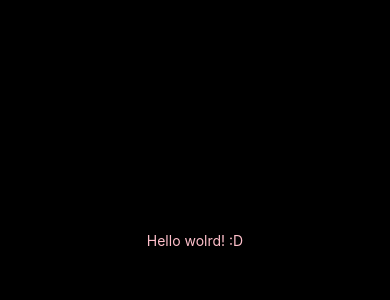
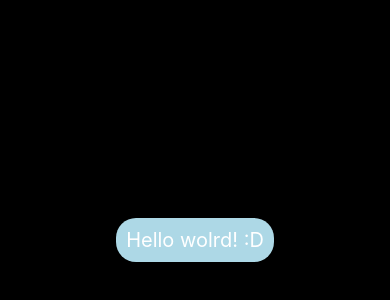
Before and after one commit to ViniciusDadalte/aula_expo_0, a React Native app: screen / in a window 390 px wide. Shown: the part 182-482 px from the top of the page. Built offline with nearby package versions, Linux system fonts and the light colour scheme.

Commit message:
Aula 5-03
Adicionando objetos de estilo no react-native.

```diff
--- a/components/exemplo_0/index.js
+++ b/components/exemplo_0/index.js
@@ -1,9 +1,11 @@
 import { View, Text } from 'react-native';
+
+import styles from './styles';
 
 function Exemplo_0 () {
     return(
-        <View>
-            <Text style={{color:'pink'}} >Hello wolrd! :D</Text>
+        <View style={styles.container}>
+            <Text style={styles.texto}>Hello wolrd! :D</Text>
         </View>
     );
 }
--- a/components/exemplo_0/styles.js
+++ b/components/exemplo_0/styles.js
@@ -0,0 +1,15 @@
+import { StyleSheet } from 'react-native';
+
+const styles = StyleSheet.create({
+    container: {
+        backgroundColor:'lightblue',
+        padding: 10,
+        borderRadius:20,
+    },
+    texto:{
+        color:'#fff',
+        fontSize:20,
+    },
+});
+
+export default styles;
```
